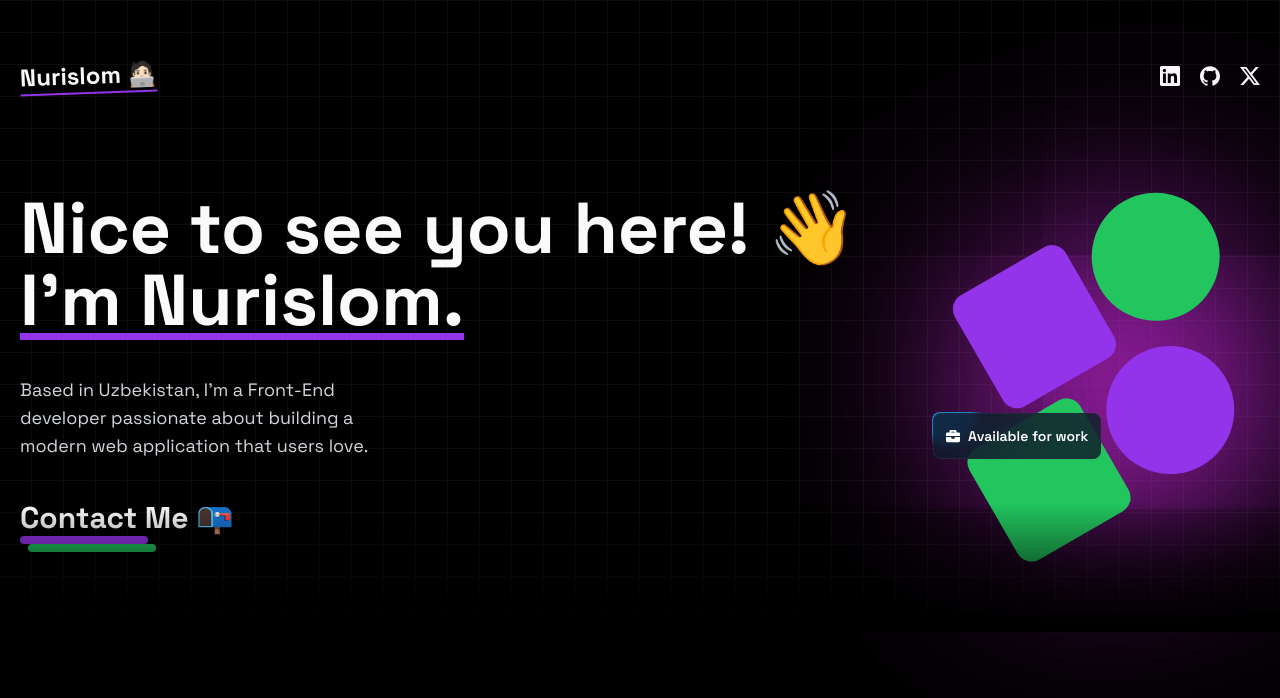
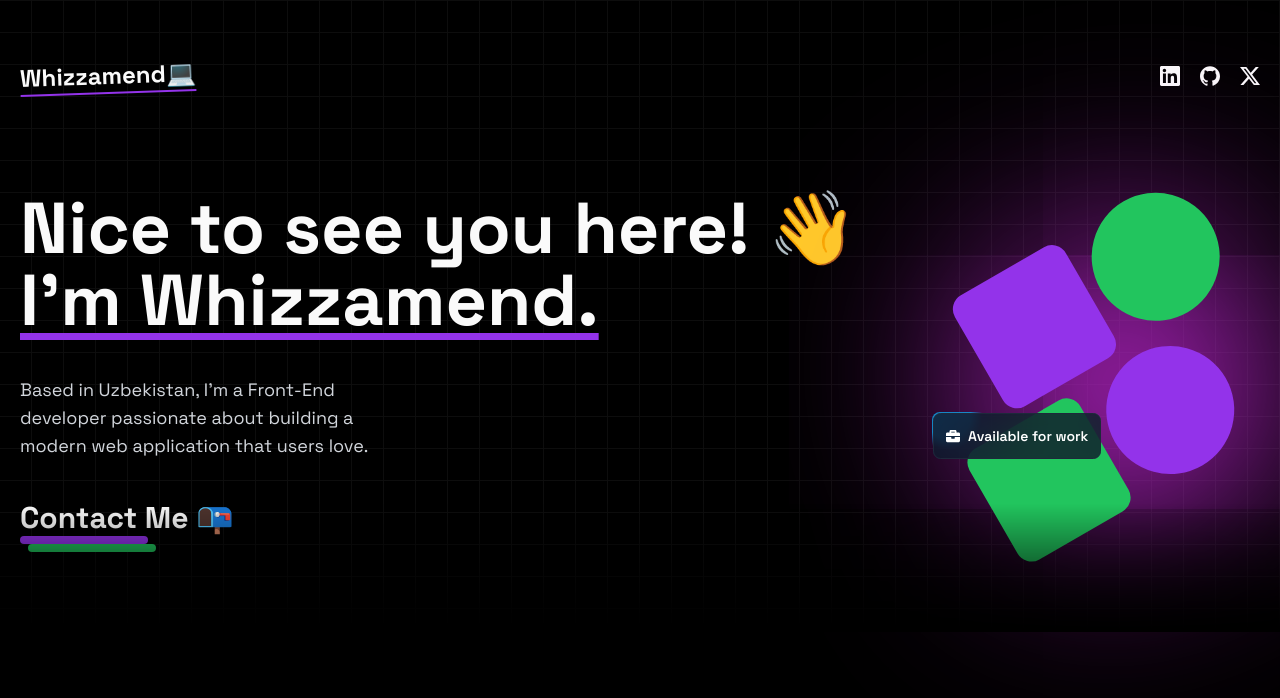
Before and after one commit to whizzamend/portfolio-app, a Next.js app: page / in a window 1280 px wide. Shown: the top 698 px of the page. Built offline with nearby package versions, Linux system fonts and the light colour scheme.

Commit message:
why you do this

```diff
--- a/app/(home)/components/HeroSection.tsx
+++ b/app/(home)/components/HeroSection.tsx
@@ -15,7 +15,7 @@ const HeroSection = () => {
         <h1 className="text-4xl lg:text-7xl font-bold">
           Nice to see you here! 👋 <br />{" "}
           <span className="underline underline-offset-8 decoration-purple-600">
-            {"I'm Nurislom."}
+            {"I'm Whizzamend."}
           </span>
         </h1>
 
--- a/app/(home)/components/Navbar.tsx
+++ b/app/(home)/components/Navbar.tsx
@@ -33,7 +33,7 @@ const Navbar = ({
       data-aos={givenDataAos}
     >
       <h1 className="text-2xl font-bold underline underline-offset-8 decoration-purple-600 -rotate-2">
-        Nurislom 🧑🏻‍💻
+        Whizzamend💻
       </h1>
       <div className="flex items-center gap-5">
         {socials.map((social, index) => {
```
